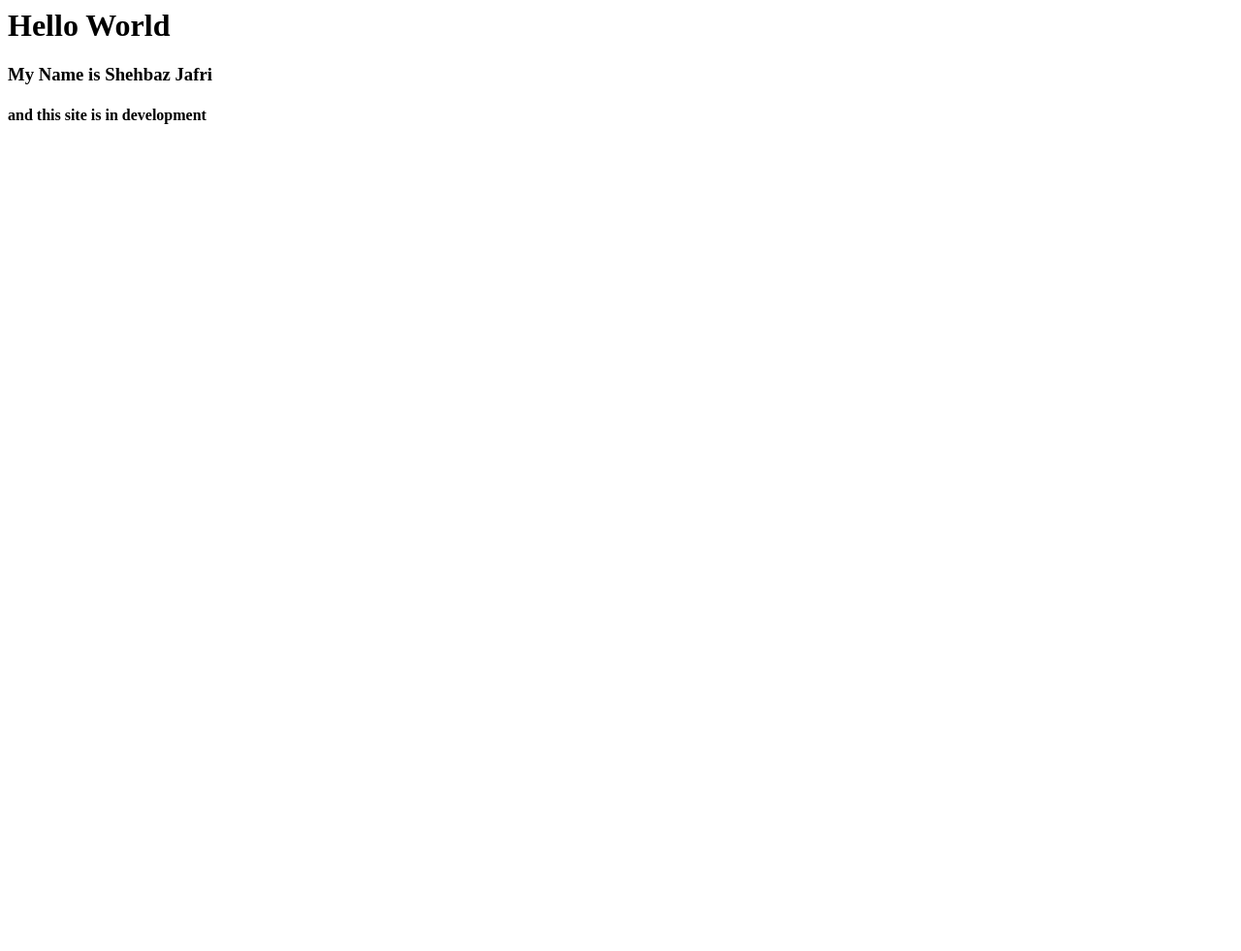
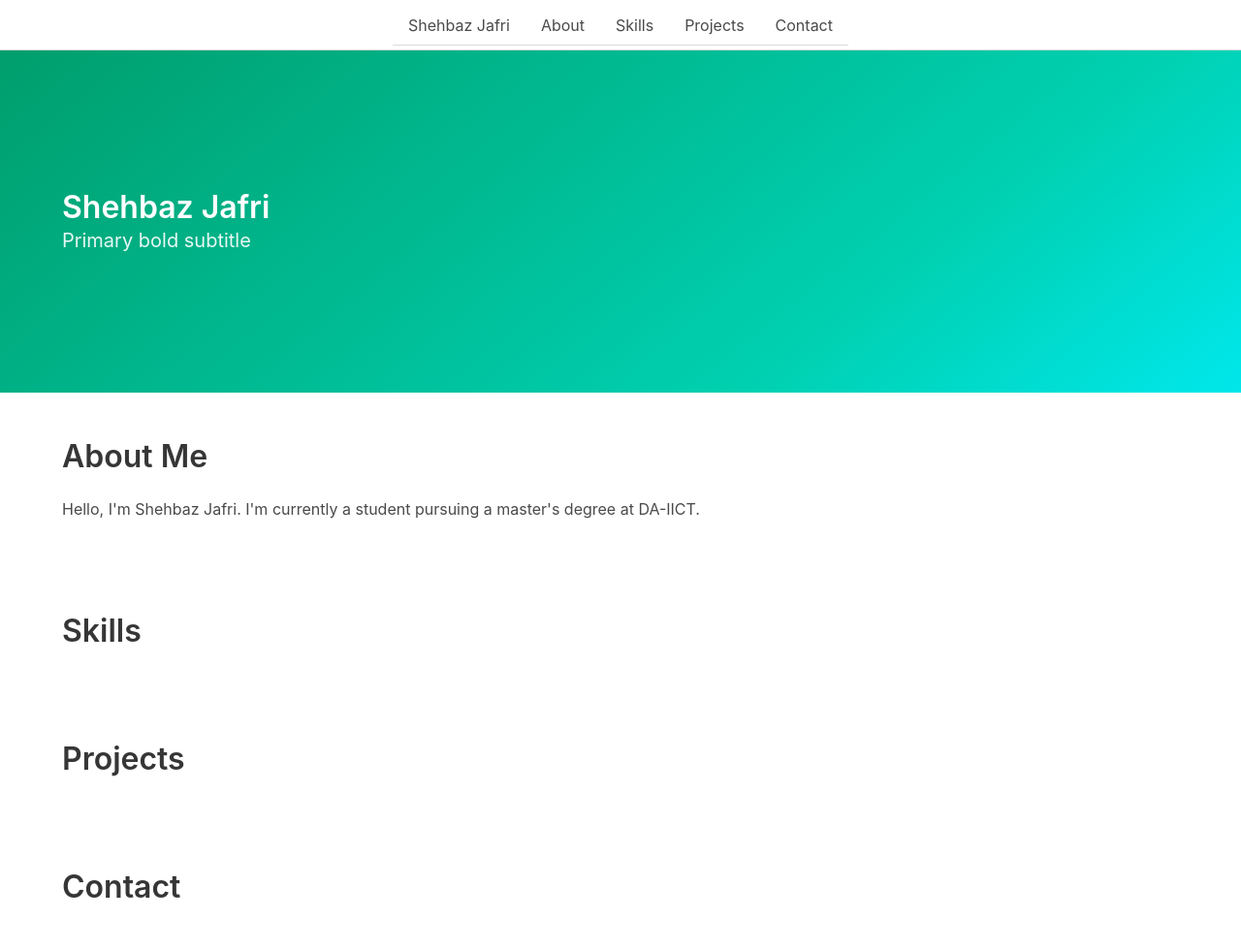
Before and after one commit to DivineInfinity/DivineInfinity.github.io, a plain HTML site: page index.html in a window 1280 px wide. Shown: the whole page at 97% size. Before the commit the page ends 800 px from the top, so only its background shows below. Drawn offline with nearby package versions, Linux system fonts and the light colour scheme.

Commit message:
Basic structure

```diff
--- a/index.html
+++ b/index.html
@@ -1,7 +1,119 @@
-<html>
-  <body>
-  <h1>Hello World</h1>
-  <h3>My Name is Shehbaz Jafri</h3>
-  <h4>and this site is in development</h4>
-  </body>
+<html class="has-navbar-fixed-top">
+<head>
+    <meta charset="UTF-8">
+    <title>Shehbaz Jafri</title>
+    <meta name="viewport" content="width=device-width, initial-scale=1">
+    <!-- jQuery library -->
+    <script src="https://ajax.googleapis.com/ajax/libs/jquery/3.2.0/jquery.min.js"></script>
+    <!--Font Awesome-->
+    <script defer src="https://use.fontawesome.com/releases/v5.0.7/js/all.js"></script>
+    <!--Bulma-->
+    <link rel="stylesheet" href="https://cdnjs.cloudflare.com/ajax/libs/bulma/0.7.1/css/bulma.css">
+    <link rel="stylesheet" href="https://cdnjs.cloudflare.com/ajax/libs/bulma/0.7.1/css/bulma.css.map">
+    <link rel="stylesheet" href="https://cdnjs.cloudflare.com/ajax/libs/bulma/0.7.1/css/bulma.min.css">
+    <style>
+        a {
+            text-decoration: none !important;
+        }
+        li{
+            text-decoration: none !important;
+        }
+    </style>
+    <script>
+        document.addEventListener('DOMContentLoaded', function () {
+
+            // Get all "navbar-burger" elements
+            var $navbarBurgers = Array.prototype.slice.call(document.querySelectorAll('.navbar-burger'), 0);
+
+            // Check if there are any navbar burgers
+            if ($navbarBurgers.length > 0) {
+
+                // Add a click event on each of them
+                $navbarBurgers.forEach(function ($el) {
+                    $el.addEventListener('click', function () {
+
+                        // Get the target from the "data-target" attribute
+                        var target = $el.dataset.target;
+                        var $target = document.getElementById(target);
+
+                        // Toggle the class on both the "navbar-burger" and the "navbar-menu"
+                        $el.classList.toggle('is-active');
+                        $target.classList.toggle('is-active');
+
+                    });
+                });
+            }
+
+        });
+    </script>
+</head>
+<body>
+<header>
+
+                <nav class=" navbar is-fixed-top tabs is-centered" role="navigation" aria-label="main navigation">
+                        <!--<a role="button" class="navbar-burger" data-target="navMenu" aria-label="menu" aria-expanded="false">-->
+                            <!--<span aria-hidden="true"></span>-->
+                            <!--<span aria-hidden="true"></span>-->
+                            <!--<span aria-hidden="true"></span></a>-->
+                    <ul>
+                        <li><a href="#shehbaz-jafri" class="nav-item is-hidden-mobile is-tab ">
+                            Shehbaz Jafri
+                        </a></li>
+                        <li><a href="#about" class="nav-item is-hidden-mobile is-tab ">
+                            About
+                        </a></li>
+                        <li><a href="#skills" class="nav-item is-hidden-mobile is-tab ">
+                            Skills
+                        </a></li>
+                        <li><a href="#projects" class="nav-item  is-hidden-mobile is-tab ">
+                            Projects
+                        </a></li>
+                        <li><a href="#contact" class="nav-item is-hidden-mobile  is-tab ">
+                            Contact
+                        </a></li>
+                    </ul>
+                </nav>
+
+    <section id="shehbaz-jafri" class="hero is-medium is-primary is-bold">
+        <div class="hero-body">
+            <div class="container">
+                <h1 class="title">
+                    Shehbaz Jafri
+                </h1>
+                <h2 class="subtitle">
+                    Primary bold subtitle
+                </h2>
+            </div>
+        </div>
+    </section>
+
+    <section id="about" class="section">
+        <div class="container">
+            <h1 class="title">About Me</h1>
+            <p>Hello, I'm Shehbaz Jafri. I'm currently a student pursuing a master's degree at DA-IICT. </p>
+        </div>
+    </section>
+
+    <section id="skills" class="section">
+        <div class="container">
+            <h1 class="title">Skills</h1>
+
+        </div>
+    </section>
+
+    <section id="projects" class="section">
+        <div class="container">
+            <h1 class="title">Projects</h1>
+        </div>
+    </section>
+
+    <section id="contact" class="section">
+        <div class="container">
+            <h1 class="title">Contact</h1>
+        </div>
+    </section>
+</header>
+
+</body>
+
 </html>
```
Also changed, not shown: main.css (added).
